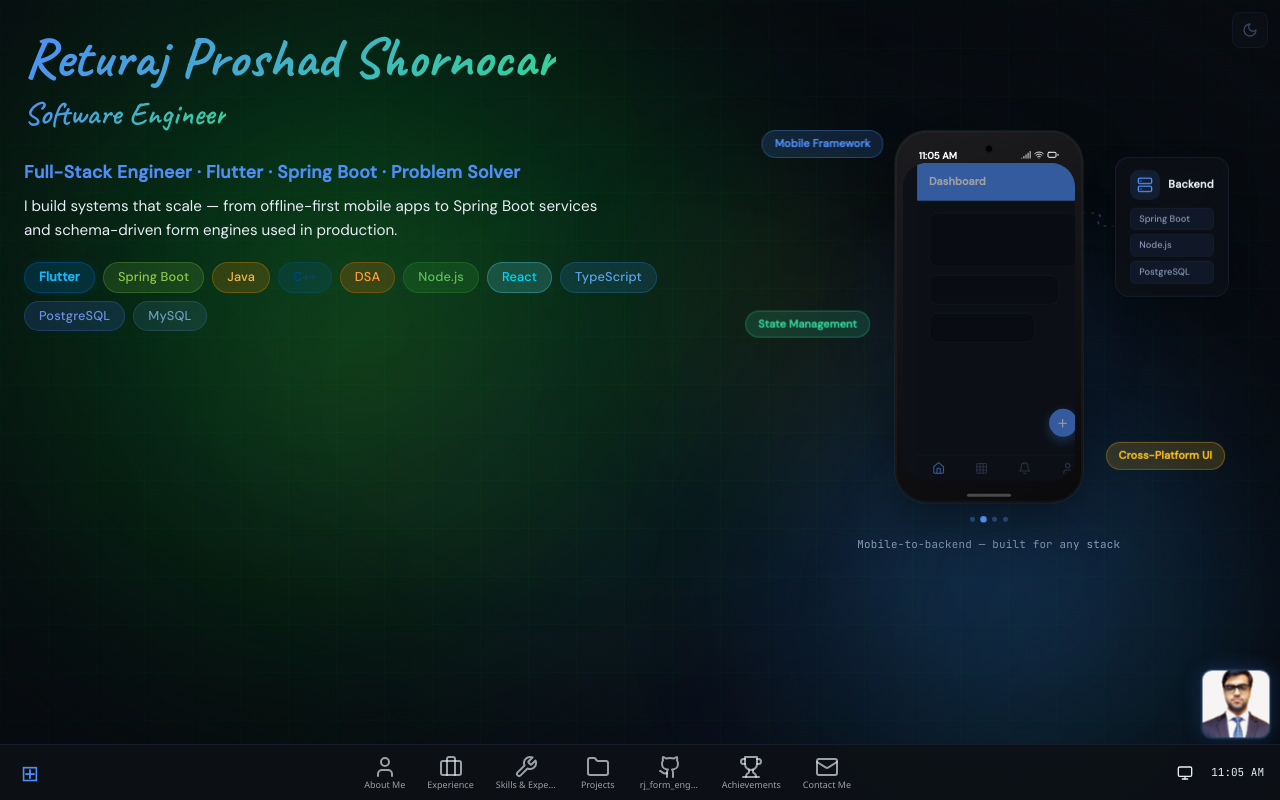
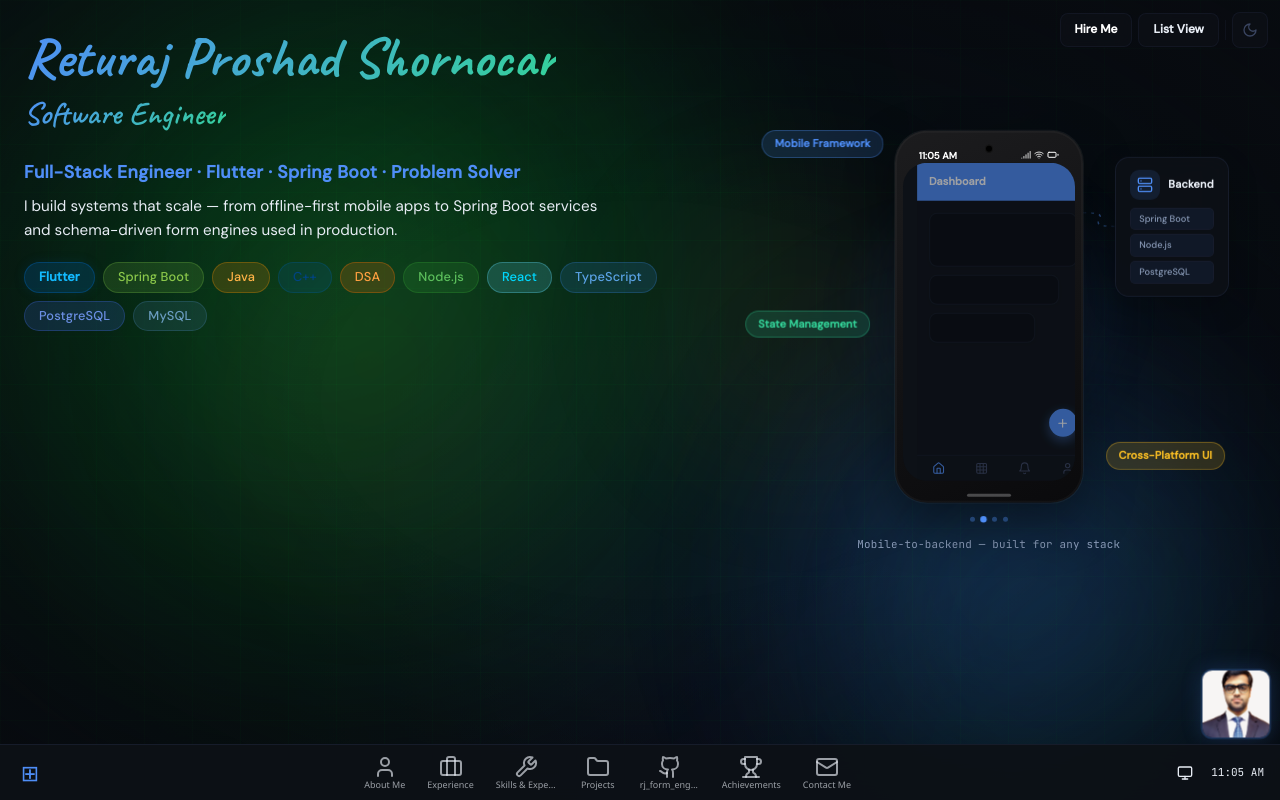
Before and after one commit to ReturajProshad/portfolio_react, a Next.js app: page / in a window 1280 px wide. Built offline with nearby package versions, Linux system fonts and the light colour scheme.

Commit message:
feat: implement ListPortfolio component and enhance desktop actions with theme toggle and list view buttons

```diff
--- a/src/app/globals.css
+++ b/src/app/globals.css
@@ -1597,26 +1597,99 @@ html[data-os="linux"] .activities-app-icon {
 
 /* ── Theme Toggle Corner ── */
 
-.theme-toggle-corner {
+.top-right-actions {
   position: fixed;
   top: 12px;
   right: 12px;
   z-index: 10001;
-}
-
-.theme-toggle-corner button {
+  display: flex;
+  align-items: center;
+  gap: 6px;
+}
+
+.top-right-actions button {
   background: rgb(var(--surface) / 0.7);
   backdrop-filter: blur(8px);
   -webkit-backdrop-filter: blur(8px);
   border-color: rgb(var(--border) / 0.5);
 }
 
-.theme-toggle-corner button:hover {
+.top-right-actions button:hover {
   background: rgb(var(--surface) / 0.9);
 }
 
-html[data-os="linux"] .theme-toggle-corner {
+.theme-toggle-sep {
+  width: 1px;
+  height: 20px;
+  background: rgb(var(--border) / 0.4);
+}
+
+html[data-os="linux"] .top-right-actions {
   top: 44px;
+}
+
+/* ── Top action buttons (Hire Me, List View) ── */
+
+.top-action-btn {
+  display: inline-flex;
+  align-items: center;
+  gap: 6px;
+  padding: 6px 14px;
+  border-radius: 8px;
+  font-size: 0.75rem;
+  font-weight: 600;
+  cursor: pointer;
+  border: 1px solid rgb(var(--border) / 0.5);
+  background: rgb(var(--surface) / 0.7);
+  backdrop-filter: blur(8px);
+  -webkit-backdrop-filter: blur(8px);
+  color: rgb(var(--text));
+  transition: all 0.15s ease;
+  white-space: nowrap;
+}
+
+.top-action-btn:hover {
+  transform: translateY(-1px);
+}
+
+.top-action-hire {
+  background: rgb(var(--accent));
+  color: white;
+  border-color: rgb(var(--accent));
+}
+
+.top-action-hire:hover {
+  background: rgb(var(--accent) / 0.85);
+  box-shadow: 0 4px 16px rgb(var(--accent) / 0.3);
+  transform: translateY(-1px);
+}
+
+.top-action-list {
+  background: rgb(var(--surface) / 0.8);
+  color: rgb(var(--text));
+}
+
+.top-action-list:hover {
+  background: rgb(var(--surface));
+  border-color: rgb(var(--accent) / 0.4);
+  box-shadow: 0 4px 16px rgb(0 0 0 / 0.15);
+}
+
+/* ── List Portfolio (full scrollable view) ── */
+
+.list-portfolio {
+  width: 100%;
+  min-height: 100%;
+  background: rgb(var(--bg));
+}
+
+.window:has(.list-portfolio) .window-content {
+  overflow-y: auto;
+  overflow-x: hidden;
+}
+
+.list-portfolio > section {
+  scroll-margin-top: 24px;
 }
 
 /* ══════════════════════════════════════════════════
--- /dev/null
+++ b/src/components/apps/ListPortfolio.tsx
@@ -0,0 +1,23 @@
+"use client";
+
+import About from "@/components/sections/About";
+import Experience from "@/components/sections/Experience";
+import Skills from "@/components/sections/Skills";
+import Projects from "@/components/sections/Projects";
+import OpenSource from "@/components/sections/OpenSource";
+import Achievements from "@/components/sections/Achievements";
+import Contact from "@/components/sections/Contact";
+
+export default function ListPortfolio() {
+  return (
+    <div className="list-portfolio">
+      <About />
+      <Experience />
+      <Skills />
+      <Projects />
+      <OpenSource />
+      <Achievements />
+      <Contact />
+    </div>
+  );
+}
--- a/src/components/os/Desktop.tsx
+++ b/src/components/os/Desktop.tsx
@@ -26,6 +26,7 @@ import OpenSourceApp from "@/components/apps/OpenSourceApp";
 import AchievementsApp from "@/components/apps/AchievementsApp";
 import ContactApp from "@/components/apps/ContactApp";
 import PhotoApp from "@/components/apps/PhotoApp";
+import ListPortfolio from "@/components/apps/ListPortfolio";
 const appComponentMap: Record<string, React.ComponentType> = {
   about: AboutApp,
   experience: ExperienceApp,
@@ -35,10 +36,11 @@ const appComponentMap: Record<string, React.ComponentType> = {
   achievements: AchievementsApp,
   contact: ContactApp,
   photo: PhotoApp,
+  listportfolio: ListPortfolio,
 };
 
 function DesktopInner() {
-  const { windows, openApp } = useWindowManager();
+  const { windows, openApp, toggleMaximize } = useWindowManager();
   const { osTheme } = useOsTheme();
   const [showStart, setShowStart] = useState(false);
   const [showActivities, setShowActivities] = useState(false);
@@ -49,6 +51,12 @@ function DesktopInner() {
 
   const handleStartClick = useCallback(() => setShowStart(prev => !prev), []);
   const handleActivitiesClick = useCallback(() => setShowActivities(prev => !prev), []);
+  const handleOpenList = useCallback(() => {
+    openApp("listportfolio");
+    requestAnimationFrame(() => {
+      requestAnimationFrame(() => toggleMaximize("listportfolio"));
+    });
+  }, [openApp, toggleMaximize]);
   const handleMobileAppSelect = useCallback((id: string) => {
     openApp(id);
     setMobileApp(id);
@@ -76,7 +84,14 @@ function DesktopInner() {
 
   return (
     <div className="desktop">
-      <div className="theme-toggle-corner">
+      <div className="top-right-actions">
+        <button className="top-action-btn top-action-hire" onClick={() => openApp("contact")}>
+          Hire Me
+        </button>
+        <button className="top-action-btn top-action-list" onClick={handleOpenList}>
+          List View
+        </button>
+        <div className="theme-toggle-sep" />
         <ThemeToggle />
       </div>
       <div className="animated-bg" aria-hidden="true">
--- a/src/lib/windowManager.tsx
+++ b/src/lib/windowManager.tsx
@@ -35,6 +35,7 @@ const defaultWindows: WindowState[] = [
   { id: "opensource", title: "rj_form_engine", isOpen: false, isMinimized: false, isMaximized: false, zIndex: 1, position: { x: 180, y: 140 }, size: { width: 780, height: 540 } },
   { id: "achievements", title: "Achievements", isOpen: false, isMinimized: false, isMaximized: false, zIndex: 1, position: { x: 200, y: 160 }, size: { width: 720, height: 520 } },
   { id: "contact", title: "Contact Me", isOpen: false, isMinimized: false, isMaximized: false, zIndex: 1, position: { x: 220, y: 180 }, size: { width: 600, height: 480 } },
+  { id: "listportfolio", title: "Full Portfolio", isOpen: false, isMinimized: false, isMaximized: false, zIndex: 1, position: { x: 80, y: 40 }, size: { width: 960, height: 640 } },
 ];
 
 export function WindowManagerProvider({ children }: { children: React.ReactNode }) {
```
